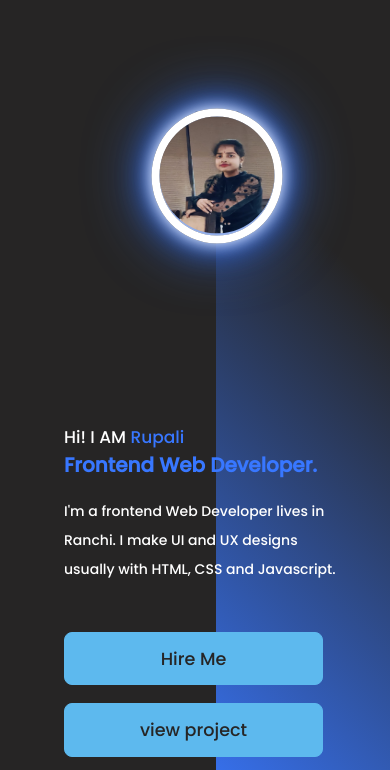
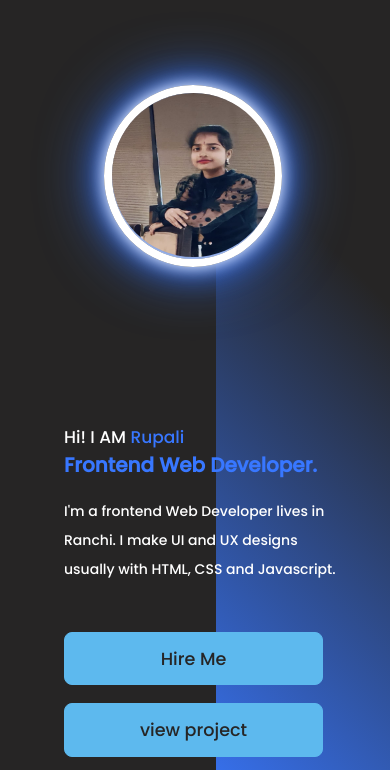
Before and after one commit to rupali282003/portfolio, a plain HTML site: page index.html in a window 390 px wide. Shown: the top 770 px of the page. Drawn offline with Linux system fonts and the light colour scheme.

Commit message:
image size change

```diff
--- a/assets/css/media.css
+++ b/assets/css/media.css
@@ -7,12 +7,12 @@
     font-family: 'poppins',sans-serif;
 }
 .pic1{
-    width: 115px;
-    height: 117px;
+    width: 163px;
+    height: 164px;
 }
 .circle:nth-child(2) {
-    width: 131px;
-    height: 135px;
+    width: 178px;
+    height: 182px;
     position: absolute;
     top: 176px;
     left: 174px;
```
